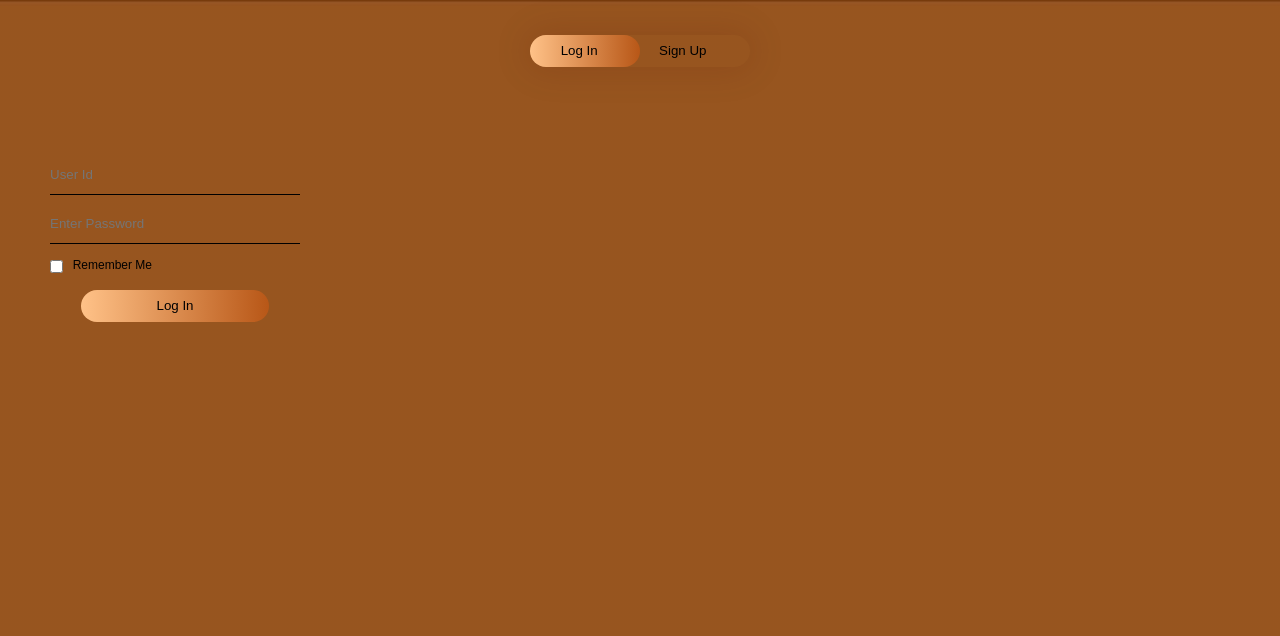
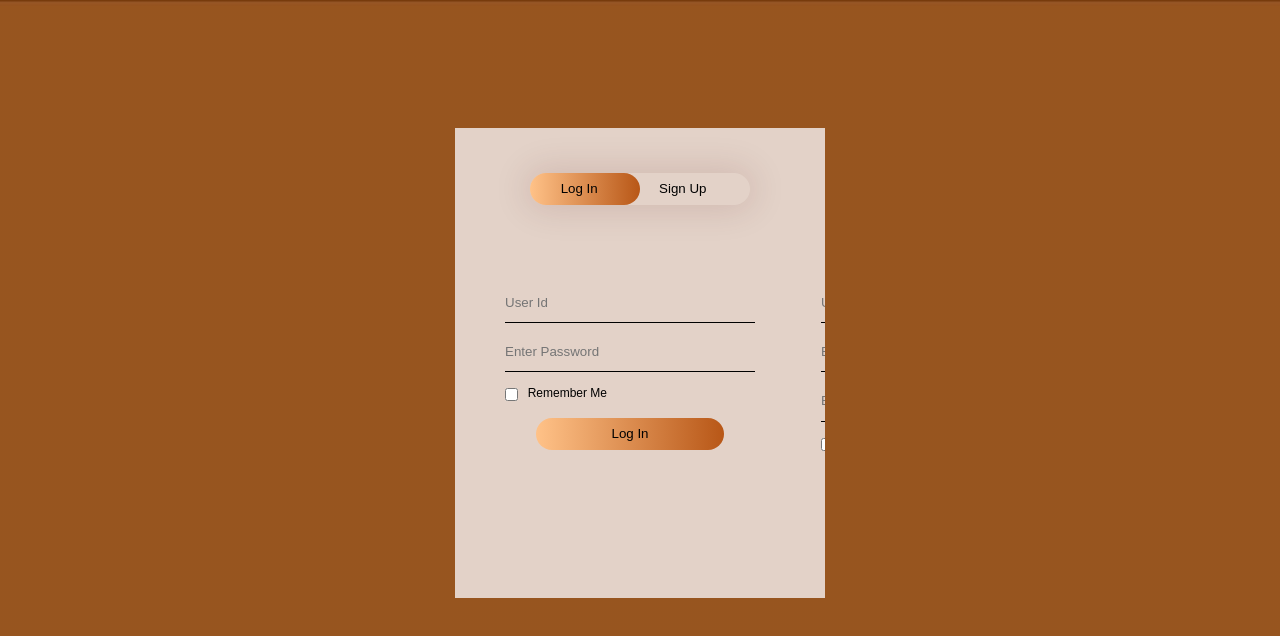
Before and after one commit to SHaDeX0/fast-n-fresh, a React (Create React App) app in the folder client/: page /register in a window 1280 px wide. Shown: the top 636 px of the page. Built offline with nearby package versions, Linux system fonts and the light colour scheme.

Commit message:
Wrote Script

```diff
--- a/client/src/Pages/Register/Register.js
+++ b/client/src/Pages/Register/Register.js
@@ -3,46 +3,53 @@ import './Register.css';
 
 const Regester = () => {
 	return (
+		<body>
 		<div class='SignInPage'>
-			<div class='Regester'>
+			<div class='form-box'>
 				<div class='button-box'>
 					<div id='bttn'></div>
-					<button type='button' class='toggle-btn'>
-						Log In
-					</button>
-					<button type='button' class='toggle-btn'>
-						Sign Up
-					</button>
+					<button type='button' class='toggle-btn'onclick="login()">Log In</button>
+					<button type='button' class='toggle-btn'onclick="signup()">Sign Up</button>
 				</div>
 				<form id='login' class='input-group'>
-					<input
-						type='text'
-						class='input-field'
-						placeholder='User Id'
-						required
-					/>
-					<input
-						type='text'
-						class='input-field'
-						placeholder='Enter Password'
-						required
-					/>
+					<input type='text'class='input-field'placeholder='User Id'required/>
+					<input type='text'class='input-field'placeholder='Enter Password'required/>
 					<input type='checkbox' class='check-box' />
 					<span>Remember Me</span>
-					<button type='Submit' class='submit-btn'>
-						Log In
-					</button>
+					<button type='Submit' class='submit-btn'>Log In</button>
 				</form>
 
-				{/* <form id="signup" class="input-group">
-				<input type="text" class="input-field" placeholder="User Id" required />
-				<input type="email" class="input-field" placeholder="Email Id" required />
-				<input type="text" class="input-field" placeholder="Enter Password" required />
-				<input type="checkbox" class="check-box" /><span>I agree to the Terms and Conditions</span>
-				<button type="Submit" class="submit-btn">Sign Up</button>
-			</form> */}
+				<form id="signup" class="input-group">
+					<input type="text" class="input-field" placeholder="User Id" required />
+					<input type="email" class="input-field" placeholder="Email Id" required />
+					<input type="text" class="input-field" placeholder="Enter Password" required />
+					<input type="checkbox" class="check-box" /><span>I agree to the Terms and Conditions</span>
+					<button type="Submit" class="submit-btn">Sign Up</button>
+				</form>
 			</div>
 		</div>
+
+
+			{/* <script>
+				var x = document.getElementById("login");
+				var y = document.getElementById("signup");
+				var z = document.getElementById("bttn");
+
+				function signup(){
+					x.style.left = "-400px";
+					y.style.left = "50px";
+					z.style.left = "110px";
+				}
+
+				function login(){
+					x.style.left = "50px";
+					y.style.left = "450px";
+					z.style.left = "0px";
+				}
+			</script>  */}
+
+		</body>
+
 	);
 };
 
```
